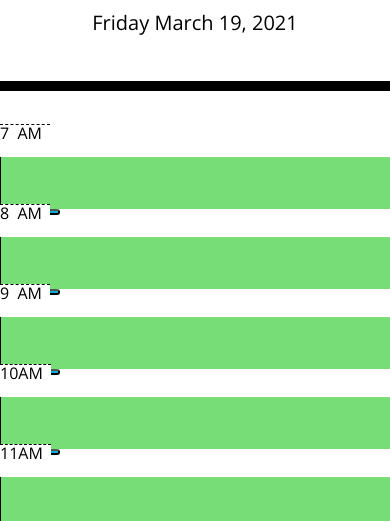
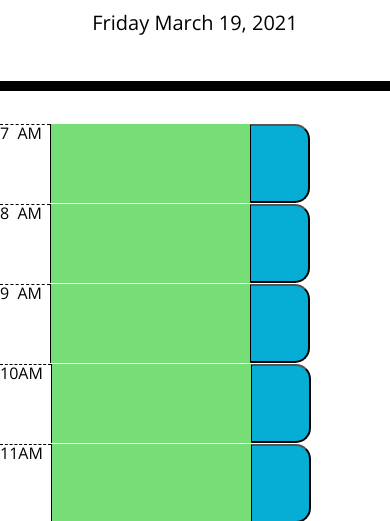
Before and after one commit to Xavy-Romeo/work-day-scheduler, a plain HTML site: page index.html in a window 390 px wide. Shown: the part 256-777 px from the top of the page. Drawn offline with nearby package versions, Linux system fonts and the light colour scheme; a web font is replaced by a local one.

Commit message:
touch ups

```diff
--- a/assets/css/style.css
+++ b/assets/css/style.css
@@ -45,17 +45,17 @@ textarea{
 
 .past {
   background-color: #d3d3d3;
-  color: white;
+  color: black;
 }
 
 .present {
   background-color: #ff6961;
-  color: white;
+  color: black;
 }
 
 .future {
   background-color: #77dd77;
-  color: white;
+  color: black;
 }
 
 .saveBtn {
@@ -75,3 +75,15 @@ textarea{
 .saveBtn p {
   font-size: 12px;
 }
+
+@media only screen and (max-width: 790px) {
+  textarea {
+    width: 350px;
+  }
+}
+
+@media only screen and (max-width: 500px) {
+  textarea {
+    width: 200px;
+  }
+}
```
